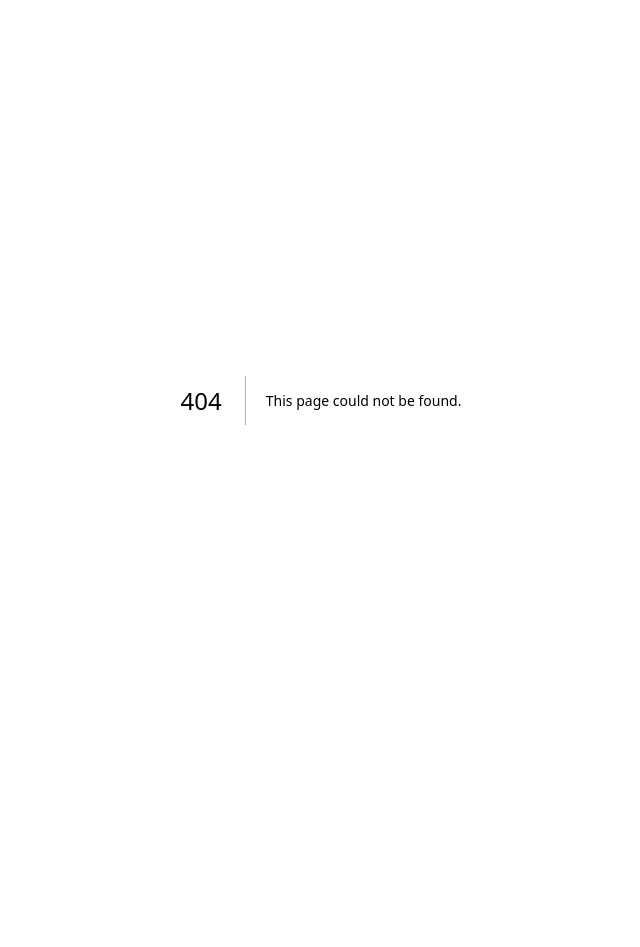
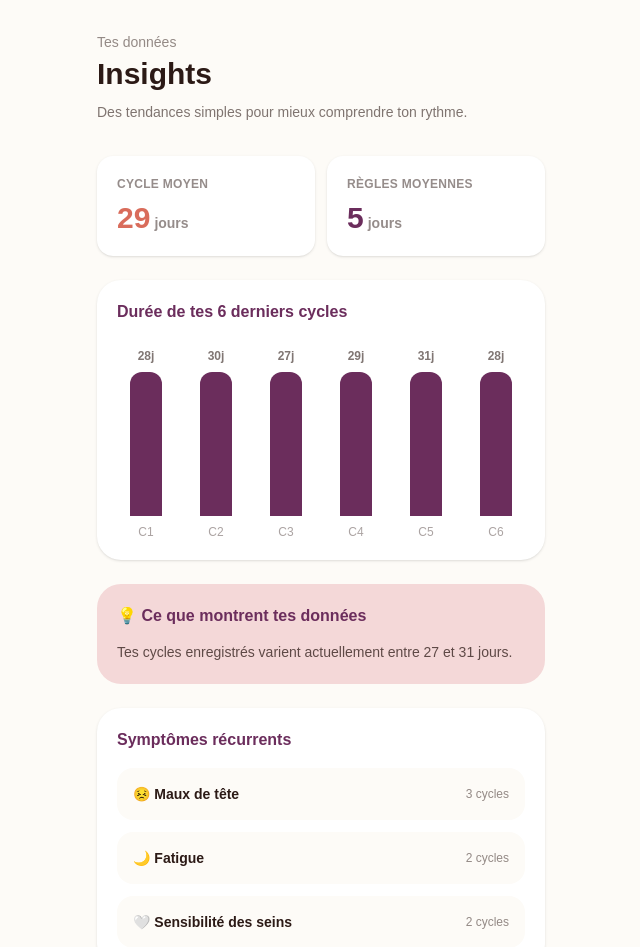
Before and after one commit to mountaga-tall/NAYA, a Next.js app: page /insights in a window 1280 px wide. Before the commit this address had no page. Shown: the top 947 px of the page, without its empty margins (319-959 px from the left). Before the commit the page ends 800 px from the top, so only its background shows below. Built offline with nearby package versions, Linux system fonts and the light colour scheme.

Commit message:
Add InsightsPage component with cycle data visualization

```diff
--- /dev/null
+++ b/app/insights/page.tsx
@@ -0,0 +1,137 @@
+export default function InsightsPage() {
+  const cycles = [28, 30, 27, 29, 31, 28];
+
+  return (
+    <main className="min-h-screen bg-[#FDFBF7] px-6 py-8 text-[#2C1A16]">
+      <div className="mx-auto max-w-md">
+        <header className="mb-8">
+          <p className="text-sm text-[#2C1A16]/50">
+            Tes données
+          </p>
+
+          <h1 className="mt-1 text-3xl font-bold">
+            Insights
+          </h1>
+
+          <p className="mt-2 text-sm leading-6 text-[#2C1A16]/60">
+            Des tendances simples pour mieux comprendre ton rythme.
+          </p>
+        </header>
+
+        <section className="mb-6 grid grid-cols-2 gap-3">
+          <div className="rounded-2xl bg-white p-5 shadow-sm">
+            <p className="text-xs font-semibold uppercase tracking-wide text-[#2C1A16]/50">
+              Cycle moyen
+            </p>
+
+            <p className="mt-2 text-3xl font-bold text-[#D96C5B]">
+              29
+              <span className="ml-1 text-sm text-[#2C1A16]/50">
+                jours
+              </span>
+            </p>
+          </div>
+
+          <div className="rounded-2xl bg-white p-5 shadow-sm">
+            <p className="text-xs font-semibold uppercase tracking-wide text-[#2C1A16]/50">
+              Règles moyennes
+            </p>
+
+            <p className="mt-2 text-3xl font-bold text-[#6B2D5C]">
+              5
+              <span className="ml-1 text-sm text-[#2C1A16]/50">
+                jours
+              </span>
+            </p>
+          </div>
+        </section>
+
+        <section className="mb-6 rounded-3xl bg-white p-5 shadow-sm">
+          <h2 className="font-bold text-[#6B2D5C]">
+            Durée de tes 6 derniers cycles
+          </h2>
+
+          <div className="mt-6 flex h-48 items-end justify-between gap-3">
+            {cycles.map((cycle, index) => {
+              const height = `${(cycle / 35) * 100}%`;
+
+              return (
+                <div
+                  key={index}
+                  className="flex h-full flex-1 flex-col items-center justify-end"
+                >
+                  <span className="mb-2 text-xs font-semibold text-[#2C1A16]/60">
+                    {cycle}j
+                  </span>
+
+                  <div
+                    className="w-full max-w-8 rounded-t-xl bg-[#6B2D5C]"
+                    style={{ height }}
+                  />
+
+                  <span className="mt-2 text-xs text-[#2C1A16]/40">
+                    C{index + 1}
+                  </span>
+                </div>
+              );
+            })}
+          </div>
+        </section>
+
+        <section className="mb-6 rounded-3xl bg-[#F4D8D8] p-5">
+          <h2 className="font-bold text-[#6B2D5C]">
+            💡 Ce que montrent tes données
+          </h2>
+
+          <p className="mt-3 text-sm leading-6 text-[#2C1A16]/75">
+            Tes cycles enregistrés varient actuellement entre
+            27 et 31 jours.
+          </p>
+        </section>
+
+        <section className="rounded-3xl bg-white p-5 shadow-sm">
+          <h2 className="font-bold text-[#6B2D5C]">
+            Symptômes récurrents
+          </h2>
+
+          <div className="mt-4 space-y-3">
+            <div className="flex items-center justify-between rounded-2xl bg-[#FDFBF7] p-4">
+              <span className="text-sm font-semibold">
+                😣 Maux de tête
+              </span>
+
+              <span className="text-xs text-[#2C1A16]/50">
+                3 cycles
+              </span>
+            </div>
+
+            <div className="flex items-center justify-between rounded-2xl bg-[#FDFBF7] p-4">
+              <span className="text-sm font-semibold">
+                🌙 Fatigue
+              </span>
+
+              <span className="text-xs text-[#2C1A16]/50">
+                2 cycles
+              </span>
+            </div>
+
+            <div className="flex items-center justify-between rounded-2xl bg-[#FDFBF7] p-4">
+              <span className="text-sm font-semibold">
+                🤍 Sensibilité des seins
+              </span>
+
+              <span className="text-xs text-[#2C1A16]/50">
+                2 cycles
+              </span>
+            </div>
+          </div>
+        </section>
+
+        <p className="mt-6 text-center text-xs leading-5 text-[#2C1A16]/45">
+          Ces observations sont basées sur les données que tu
+          renseignes. Elles ne constituent pas un diagnostic médical.
+        </p>
+      </div>
+    </main>
+  );
+}
```
